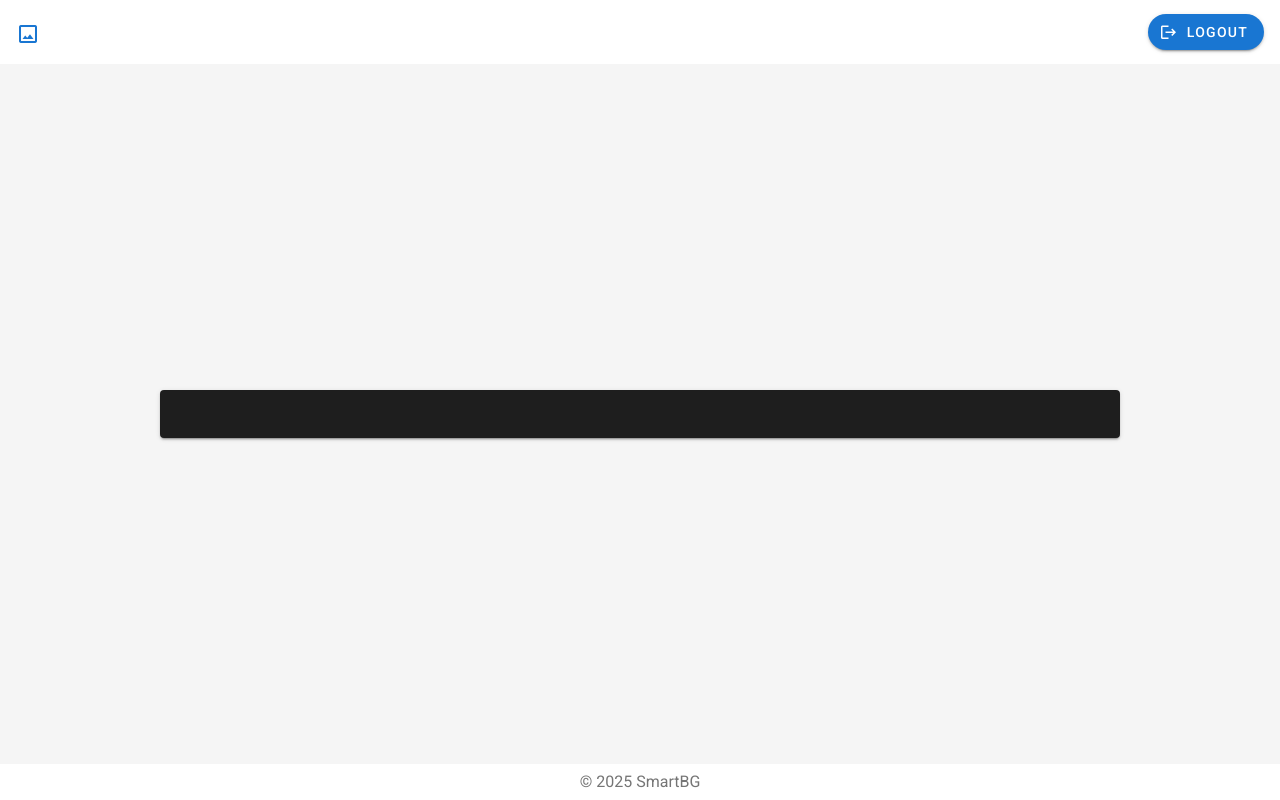
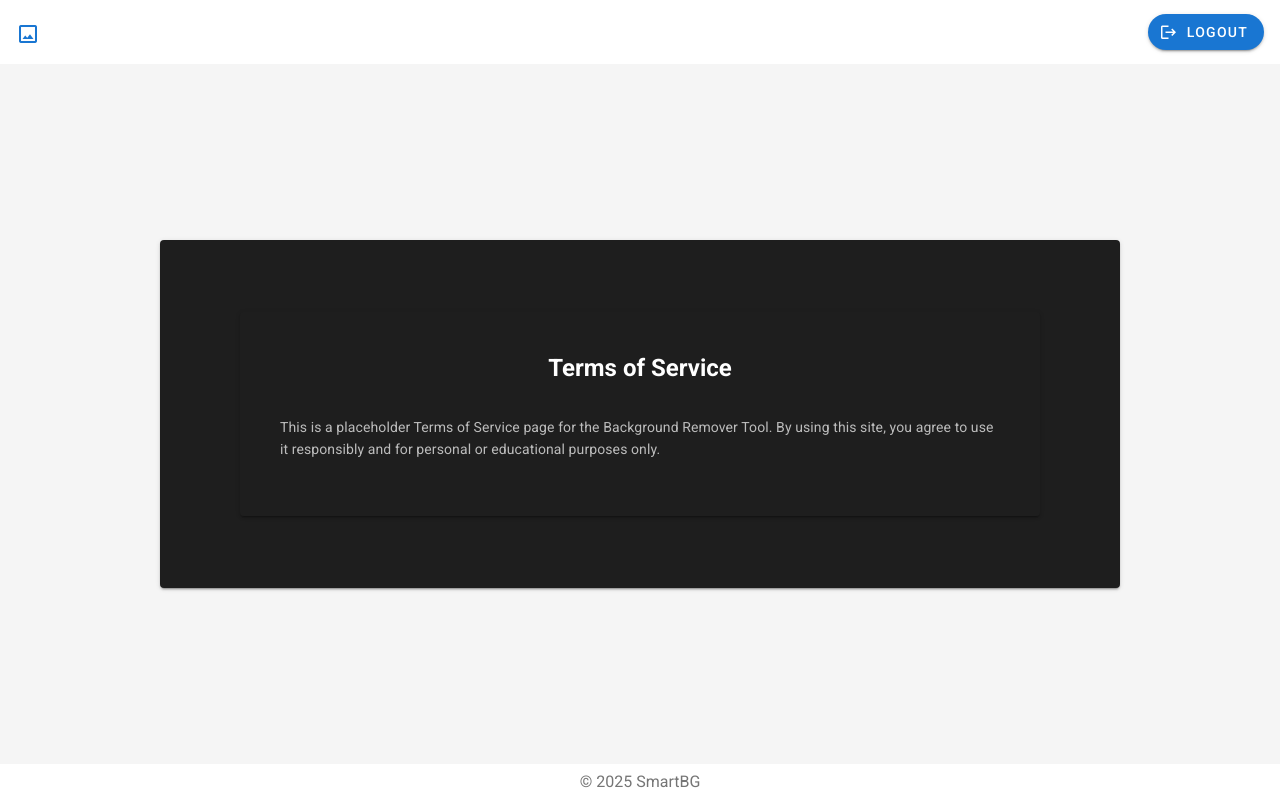
Before and after one commit to tatsuyyyaaa/finals-integ, a Nuxt app: page /terms-of-service in a window 1280 px wide. Built offline with nearby package versions, Linux system fonts and the light colour scheme.

Commit message:
facebook integrate

```diff
--- /dev/null
+++ b/pages/terms-of-service.vue
@@ -0,0 +1,12 @@
+<template>
+  <v-container class="py-12">
+    <v-card class="mx-auto pa-6" max-width="800">
+      <v-card-title class="text-h5 font-weight-bold justify-center">Terms of Service</v-card-title>
+      <v-card-text class="mt-4">
+        <p>
+          This is a placeholder Terms of Service page for the Background Remover Tool. By using this site, you agree to use it responsibly and for personal or educational purposes only.
+        </p>
+      </v-card-text>
+    </v-card>
+  </v-container>
+</template>
```
